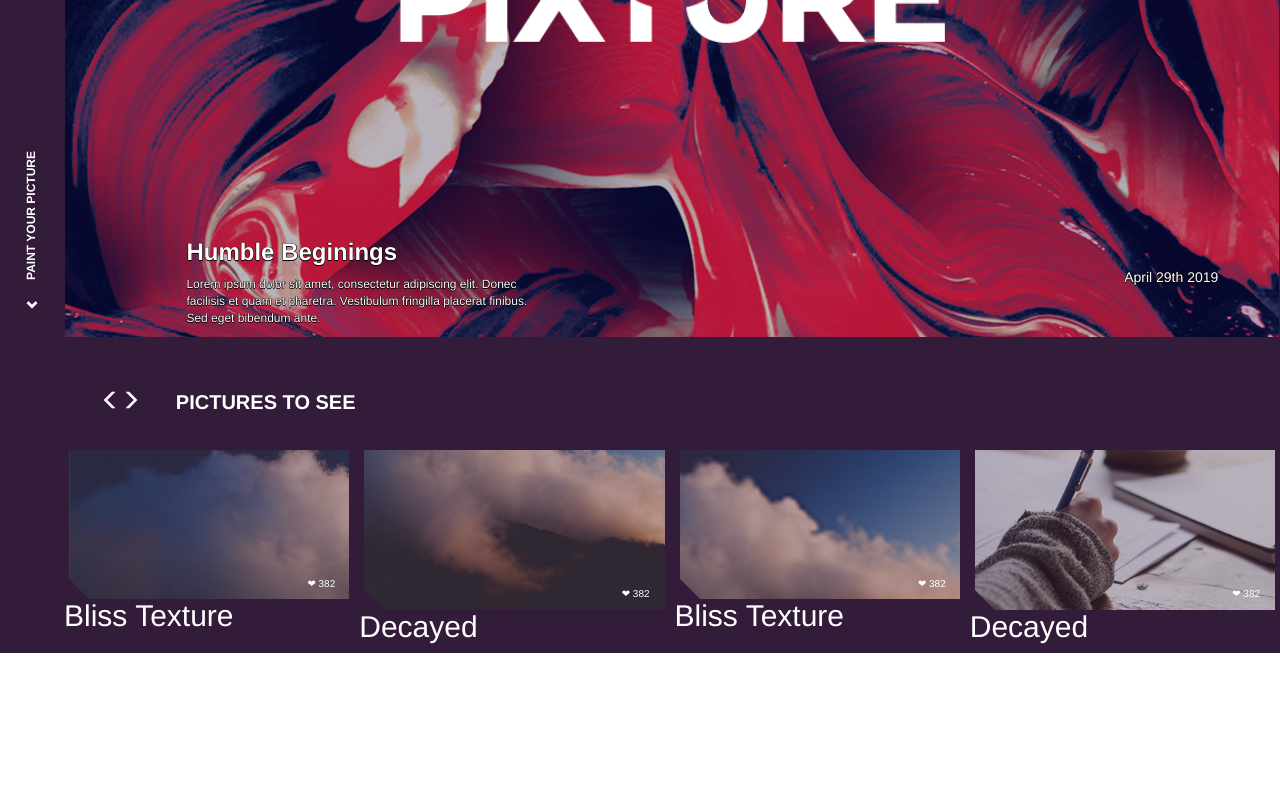
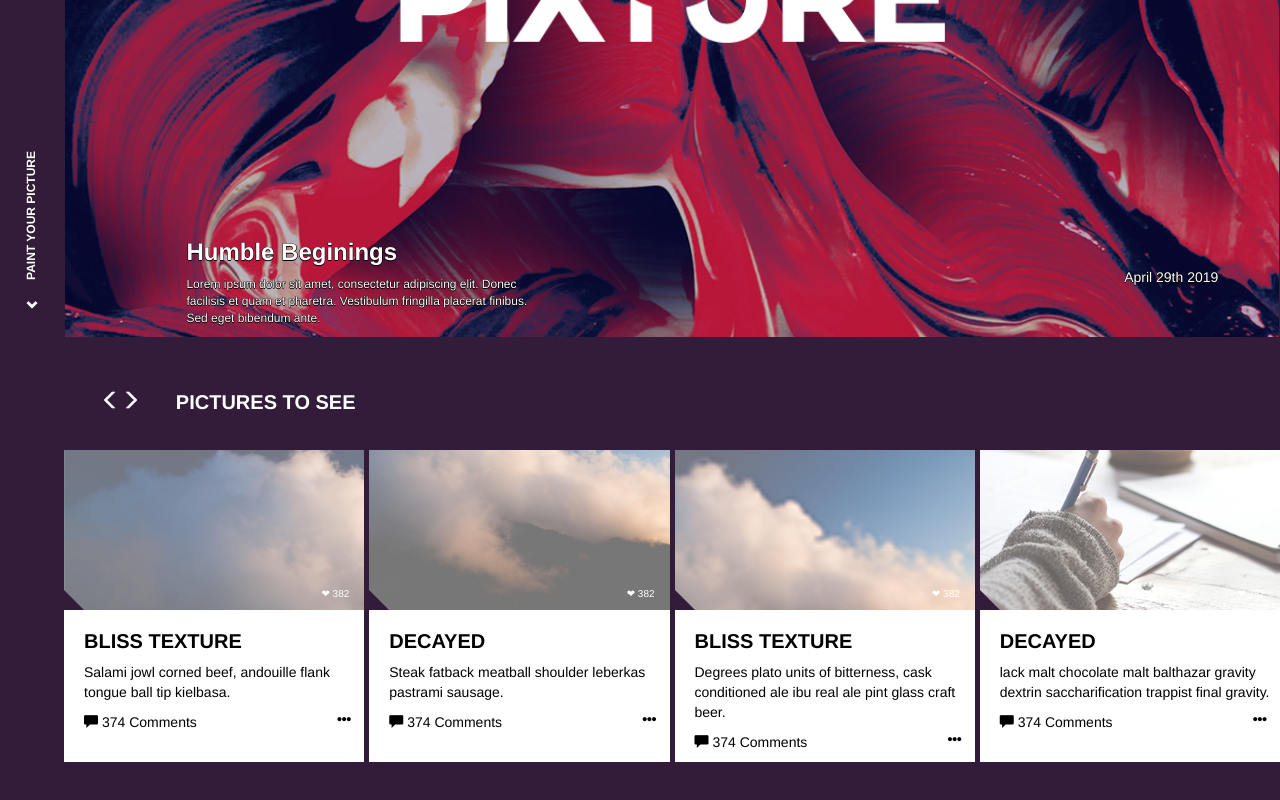
Before and after one commit to 2juicy/EpicGamesExercise, a React app: page /landing in a window 1280 px wide. Shown: the part 462-1262 px from the top of the page. Before the commit the page ends 1115 px from the top, so only its background shows below. Built offline with nearby package versions, Linux system fonts and the light colour scheme.

Commit message:
did the sliders

```diff
--- a/src/components/Scroll/Scroll.js
+++ b/src/components/Scroll/Scroll.js
@@ -5,13 +5,14 @@ import "./Scroll.css";
 export default function Scroll({ height }) {
   const [opacity, setOpacity] = useState(1);
 
+  // Scroll waypoints to hide elements and animations. Could add more later
   useEffect(() => {
     window.addEventListener("scroll", handleScroll);
     return () => window.removeEventListener("scroll", handleScroll);
   }, []);
 
   function handleScroll() {
-    if (window.pageYOffset > 0) {
+    if (window.pageYOffset > 1) {
       setOpacity(0);
     } else setOpacity(1);
   }
--- a/src/components/Slider/Slider.css
+++ b/src/components/Slider/Slider.css
@@ -17,26 +17,24 @@
 }
 
 .sliders {
+  width: 100%;
   font-size: 10px;
   margin-top: 3%;
   display: inline-grid;
-  grid-template-columns: auto auto auto auto;
+  grid-template-columns: repeat(4, 1fr);
   grid-gap: 5px;
 }
 
 .slider {
-  position: relative;
-}
-
-.image-container {
-  width: 100%;
+  display: flex;
+  flex-direction: column;
+  background-color: white;
+  margin-bottom: 50px;
 }
 
 .cut-image {
+  width: 100%;
   position: relative;
-  float: left;
-  margin: 0 5px;
-  overflow: hidden;
 }
 
 .cut-image::after {
@@ -63,6 +61,27 @@
   bottom: 5%;
 }
 
+.slider-description {
+  margin-left: 2em;
+  color: black;
+}
+
+.slider-description h2 {
+  text-transform: uppercase;
+  font-weight: bold;
+  font-size: 20px;
+}
+
+.slider-description p {
+  font-size: 14px;
+}
+
+.glyphicon-option-horizontal {
+  float: right;
+  font-weight: bold;
+  margin-right: 5%;
+}
+
 @media (max-width: 1023px) {
   .sliders {
     grid-template-columns: auto auto;
--- a/src/components/Slider/Slider.js
+++ b/src/components/Slider/Slider.js
@@ -13,7 +13,6 @@ export default function Slider(props) {
       <div className="sliders">
         {props.image.slides.map(slide => (
           <div className="slider">
-            <div className="image-container">
             <div className="cut-image">
               <img
                 className="slider-image"
@@ -23,9 +22,16 @@ export default function Slider(props) {
               />
               <div className="cut-img-text">❤︎ 382</div>
             </div>
-            </div>
+
             <div className="slider-description">
               <h2>{slide.title}</h2>
+              <p>{slide.description}</p>
+
+              <p>
+                <span class="glyphicon glyphicon-comment" />
+                <span> 374 Comments</span>
+                <span class="glyphicon glyphicon-option-horizontal" />
+              </p>
             </div>
           </div>
         ))}
--- a/src/pages/landing/Landing.css
+++ b/src/pages/landing/Landing.css
@@ -8,6 +8,12 @@
   top: 50%;
   left: 50%;
   transform: translate(-50%, -50%);
+}
+
+.sideways {
+  writing-mode: vertical-lr;
+  text-orientation: mixed;
+  transform: rotate(180deg);
 }
 
 /* Position and sizing of burger button */
```
Lines whose indentation alone changed are shown as unchanged.
